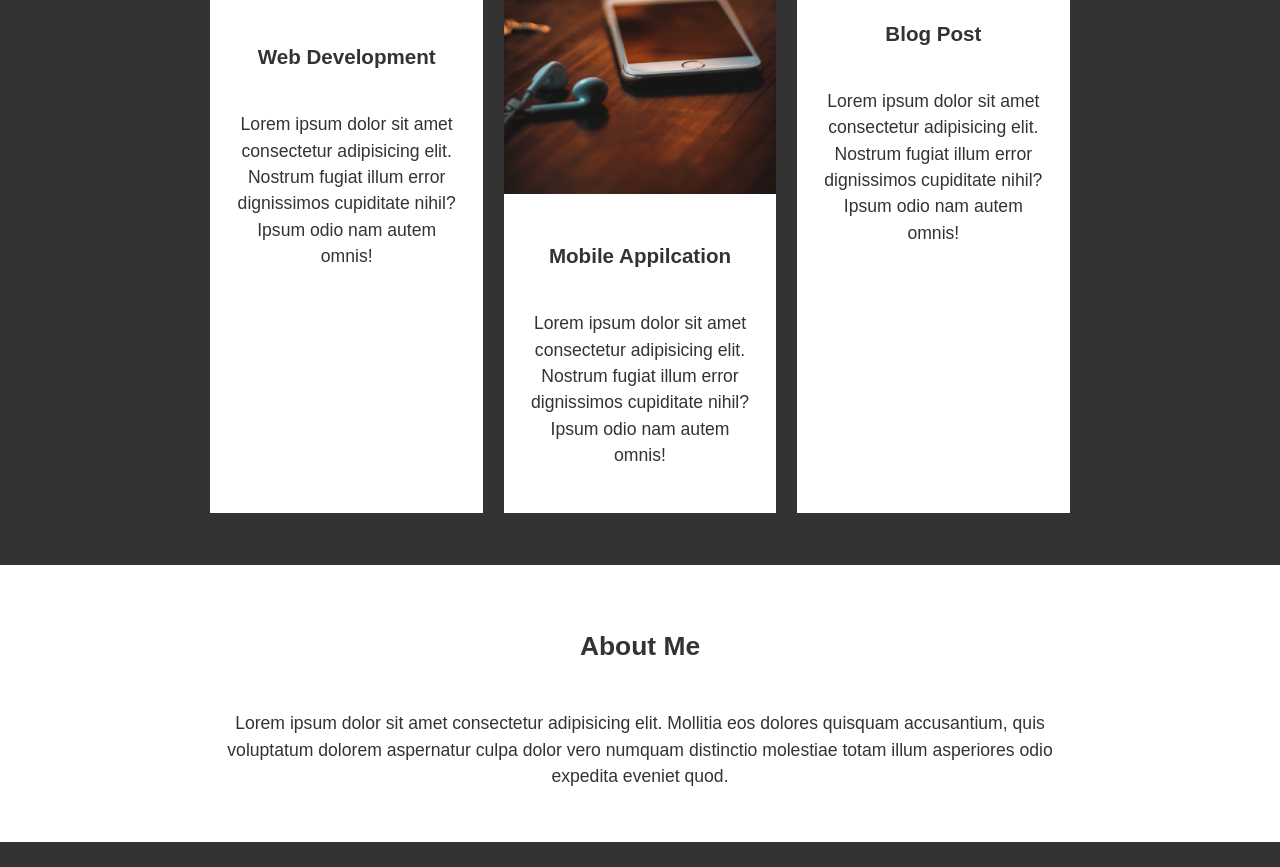
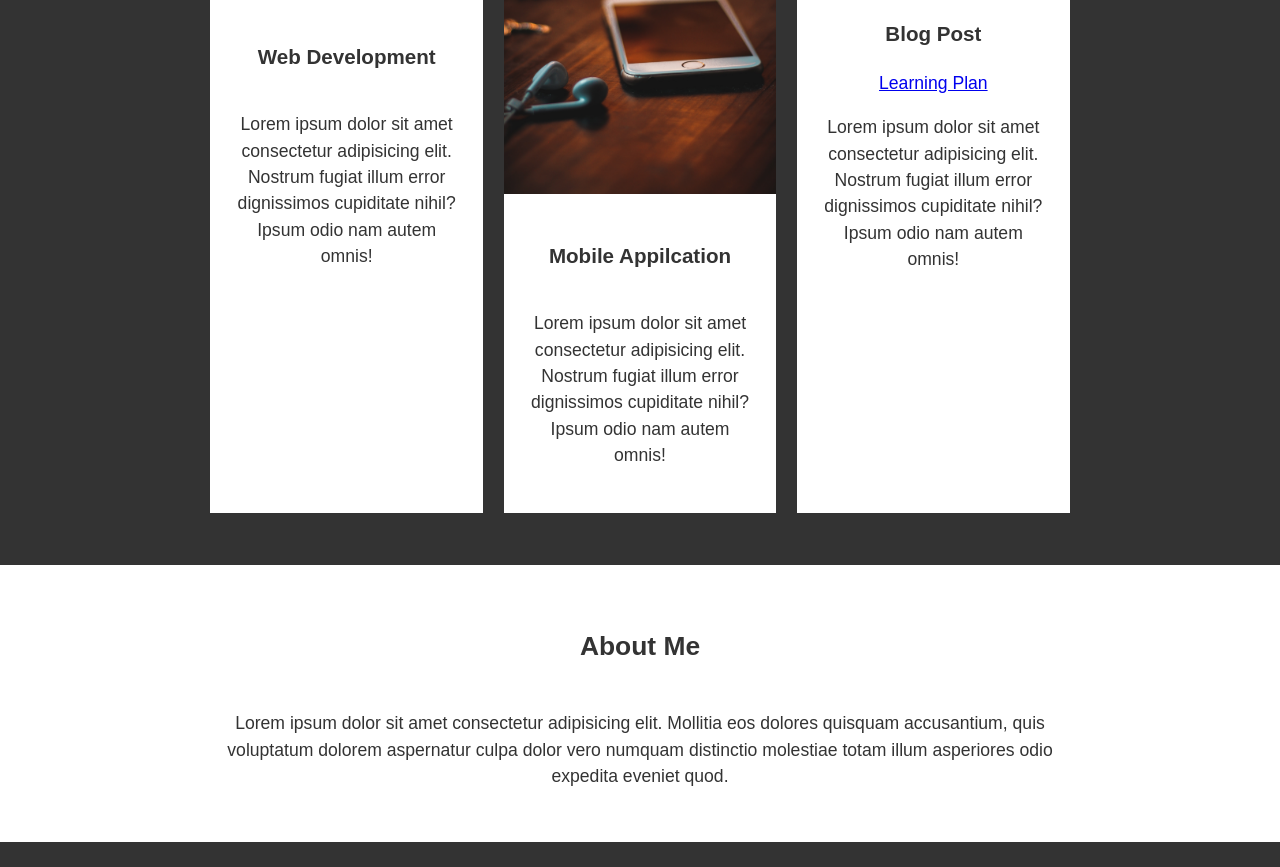
Before and after one commit to Keanu-Pere/Keanu-Pere..github.io, a plain HTML site: page index.html in a window 1280 px wide. Shown: the part 919-1786 px from the top of the page. Drawn offline with Linux system fonts and the light colour scheme.

Commit message:
blog post added

```diff
--- a/index.html
+++ b/index.html
@@ -58,6 +58,7 @@
           <img src="images/pexels-pixabay-262508.jpg" alt="Blog">
           <div class="card-content">
             <h3 class="card-title">Blog Post</h3>
+            <div><a href="blog/learning-plan.html" target="_blank">Learning Plan</a></div>
             <p>Lorem ipsum dolor sit amet consectetur adipisicing elit. Nostrum fugiat illum error dignissimos cupiditate nihil? Ipsum odio nam autem omnis!</p>
           </div>
         </div>
```
